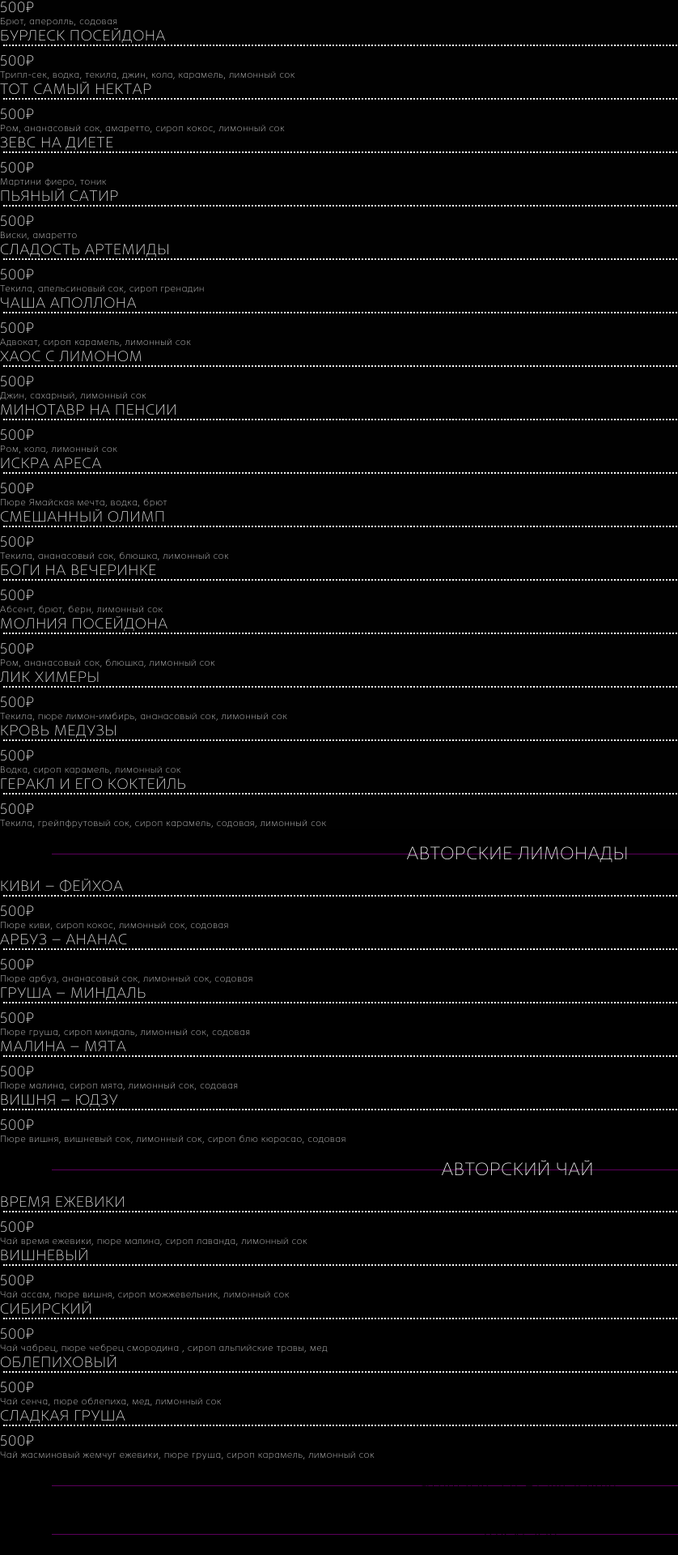
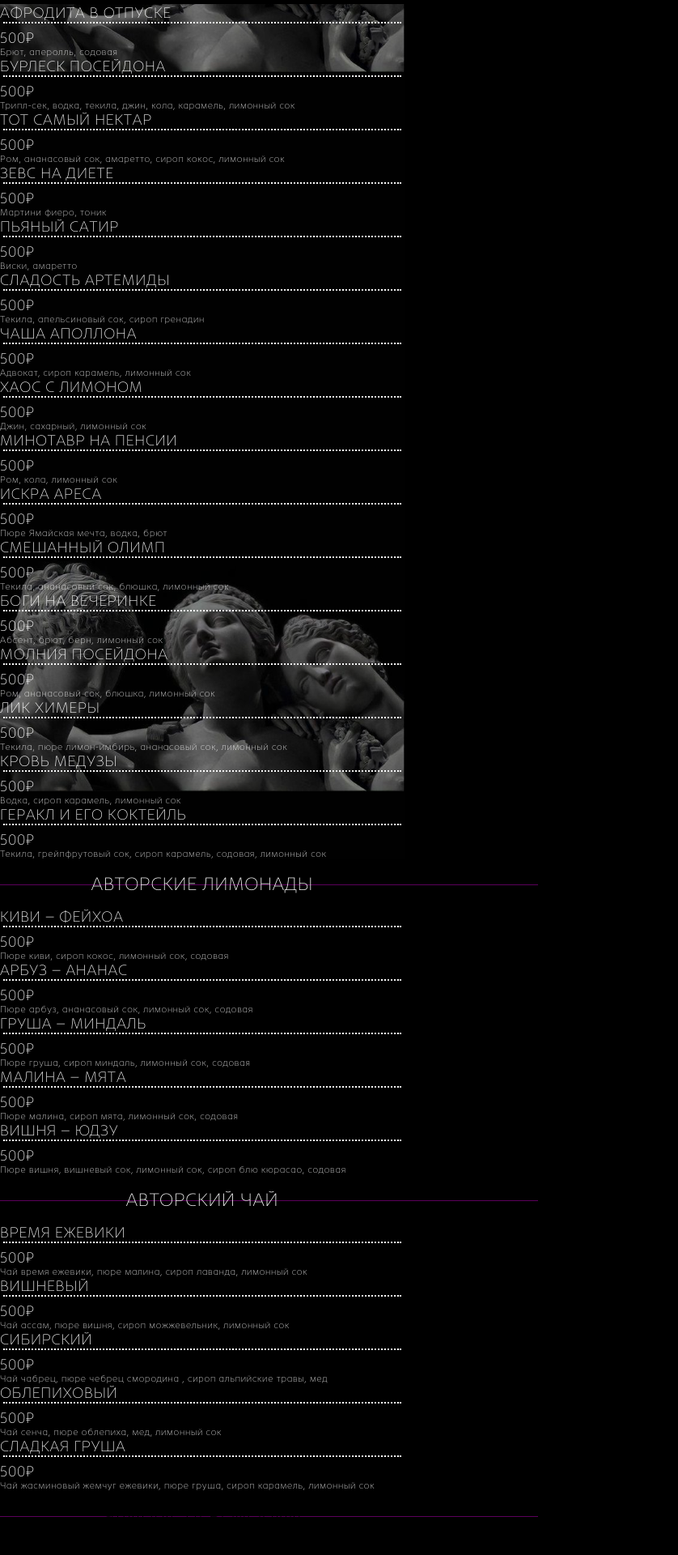
Before and after one commit to Apollynaria/hookan, a Vue app in the folder hookan-bar/: page / in a window 1280 px wide. Shown: the part 814-2734 px from the top of the page at 81% size, without its empty margins (0-838 px from the left). Built offline with nearby package versions, Linux system fonts and the light colour scheme.

Commit message:
фикс бэкраунгда + убран раздел с закусками

```diff
--- a/hookan-bar/src/components/Home.vue
+++ b/hookan-bar/src/components/Home.vue
@@ -16,7 +16,8 @@
       </q-carousel-slide>
     </q-carousel>
   </div>
-  <div>
+  <div class="flex justify-center">
+    <div class="main-div">
       <div id="hookan">
         <HeaderText title="КАЛЬЯНЫ" />
         <div class="text-center text-white  q-mb-lg">
@@ -52,11 +53,8 @@
       <div id="tea_ceremonies">
         <HeaderText title="ЧАЙНЫЕ ЦЕРЕМОНИИ" />
       </div>
-    <div id="snacks">
-      <HeaderText title="ЗАКУСКИ" />
     </div>
   </div>
-
 </template>
 
 <script setup lang="ts">
@@ -115,6 +113,10 @@ watch(() => route.query.menu, (newMenu) => {
 </script>
 
 <style lang="scss" scoped>
+.main-div {
+  max-width: 500px;
+}
+
 .full-screen-image {
   width: 100%;
   height: 100vh;
--- a/hookan-bar/src/components/Navigation.vue
+++ b/hookan-bar/src/components/Navigation.vue
@@ -121,10 +121,6 @@ const menuList = [
     {
         id: 'tea_ceremonies',
         text: 'Чайные церемонии',
-    },
-    {
-        id: 'snacks',
-        text: 'Закуски',
     },
 ]
 const navigateToMenu = (menu: string) => {
--- a/hookan-bar/src/components/UI/Coctails.vue
+++ b/hookan-bar/src/components/UI/Coctails.vue
@@ -112,12 +112,11 @@ const coctails_list = [
 <style lang="scss" scoped>
 .coctails-back {
     background-image: linear-gradient(rgba(0, 0, 0, 0.35), rgba(0, 0, 0, 0.35)), url("../../assets/coctails_back.jpg");
-    background-size: cover;
+    background-size: contain;
     background-position: center;
     background-attachment: fixed;
-    background-blend-mode: multiply; /* or darken */
+    background-blend-mode: multiply;
 }
-
 * {
     color: #ffffff;
 }
```
Lines whose indentation alone changed are shown as unchanged.
